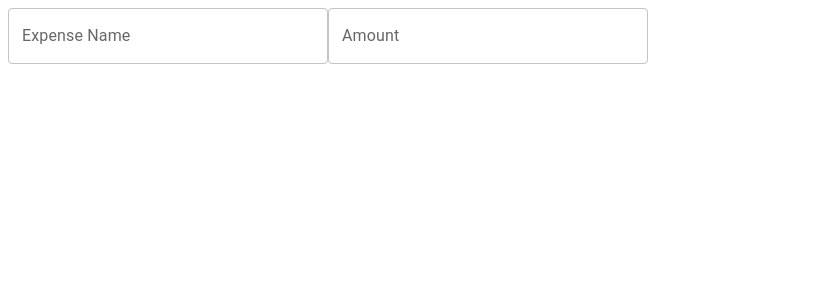
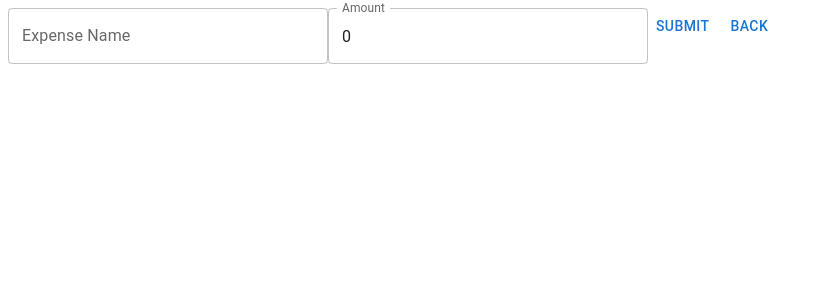
Before and after one commit to jd-bender/MoneyTracker, a Next.js app: page /addExpense in a window 1280 px wide. Shown: the top 300 px of the page, without its empty margins (0-823 px from the left). Built offline with nearby package versions, Linux system fonts and the light colour scheme; no server answers.

Commit message:
adds add expense saving

```diff
--- a/src/app/addExpense/page.js
+++ b/src/app/addExpense/page.js
@@ -1,15 +1,81 @@
 "use client";
 import { useState } from "react";
-import { TextField } from "@mui/material";
+import { TextField, Button } from "@mui/material";
+import { useRouter } from "next/navigation";
+import addData from "../../firebase/firestore/addData.js";
 
 export default function AddExpense() {
     const [name, setName] = useState("");
+    const [nameError, setNameError] = useState(false);
+    const [nameHelperText, setNameHelperText] = useState("");
     const [amount, setAmount] = useState(0);
+    const [amountError, setAmountError] = useState(false);
+    const [amountHelperText, setAmountHelperText] = useState("");
+
+    const router = useRouter();
+
+    const resetExpenseForm = () => {
+        setName("");
+        setNameError(false);
+        setNameHelperText("");
+        setAmount(0);
+        setAmountError(false);
+        setAmountHelperText("");
+    };
+
+    const submitExpense = async () => {
+        resetExpenseForm();
+
+        if (typeof name !== 'string') {
+            setNameError(true);
+            setNameHelperText("Name can only contain alphabetical characters.");
+        }
+
+        if (typeof amount !== 'number' || amount <= 0) {
+            setAmountError(true);
+            setAmountHelperText("Amount can only contain numeric characters.");
+        }
+
+        if (nameError || amountError) {
+            return;
+        } else {
+            const {result, error} = await addData("expenses",  {name, amount});
+
+            if (error) {
+                return console.log(error);
+            } else {
+                resetExpenseForm();
+            }
+        }
+    };
+
+    const goToHomePage = () => {
+        router.push("/");
+    };
 
     return (
-        <>
-            <TextField label="Expense Name" sx={{width: '20rem'}} onChange={(e) => setName(e.target.value)} variant="outlined" />
-            <TextField label="Amount" sx={{width: '20rem'}} onChange={(e) => setAmount(parseFloat(e.target.value))} variant="outlined" />
-        </>
+        <span className="flex">
+            <TextField
+                label="Expense Name"
+                sx={{width: '20rem'}}
+                value={name}
+                onChange={(e) => setName(e.target.value)}
+                error={nameError}
+                variant="outlined"
+                helperText={nameHelperText}
+            />
+            <TextField
+                label="Amount"
+                sx={{width: '20rem'}}
+                value={amount}
+                onChange={(e) => setAmount(parseFloat(e.target.value))}
+                error={amountError}
+                variant="outlined"
+                helperText={amountHelperText}
+            />
+
+            <Button onClick={submitExpense}>Submit</Button>
+            <Button onClick={goToHomePage}>Back</Button>
+        </span>
     );
 }
--- /dev/null
+++ b/src/firebase/firestore/addData.js
@@ -0,0 +1,17 @@
+import firebase_app from "../config";
+import { getFirestore, collection, addDoc } from "firebase/firestore";
+
+const db = getFirestore(firebase_app);
+
+export default async function addData(path, data) {
+    let result = null;
+    let error = null;
+
+    try {
+        result = await addDoc(collection(db, path), data);
+    } catch (e) {
+        error = e;
+    }
+
+    return { result, error };
+}
```
Also changed, not shown: src/app/page.js (+17 -3 lines).
